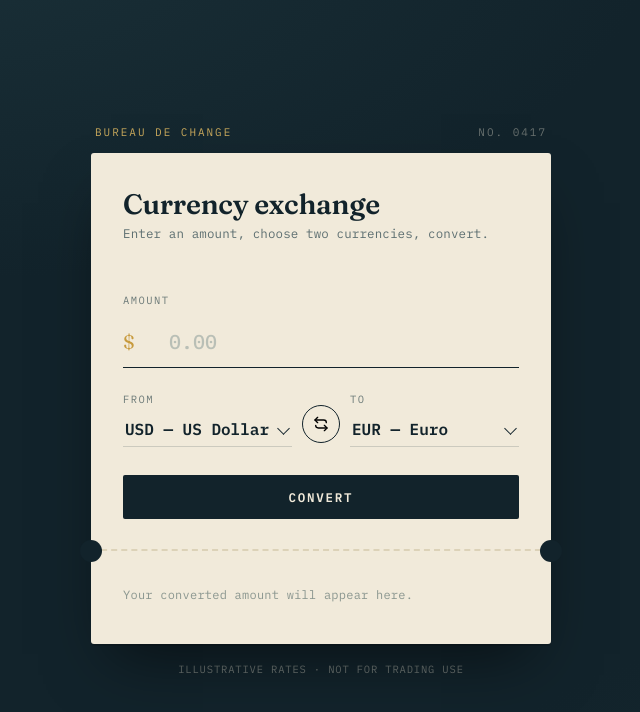
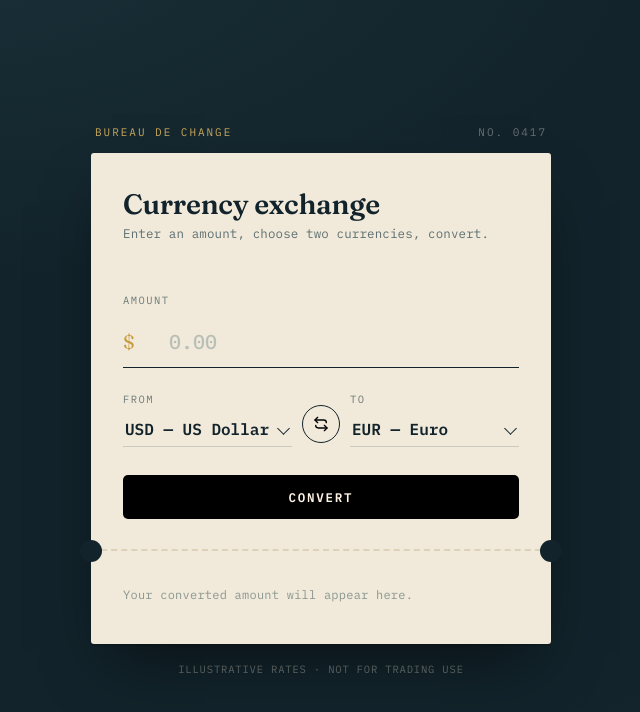
Before and after one commit to GPannu77/Multi-Currency-Converter, a plain HTML site: page index.html in a window 1280 px wide. Shown: the whole page, without its empty margins (319-959 px from the left). Drawn offline with Linux system fonts and the light colour scheme.

Commit message:
style sheet update

```diff
--- a/style.css
+++ b/style.css
@@ -182,9 +182,9 @@ select:focus-visible{ outline: 2px solid var(--brass); outline-offset:3px; }
   margin-top:28px;
   padding:14px;
   border:none;
-  border-radius:2px;
-  background: var(--ink);
-  color: var(--parchment);
+  border-radius:5px;
+  background: black;
+  color: hsl(33, 100%, 95%);
   font-family:'IBM Plex Mono', monospace;
   font-weight:600;
   font-size:12.5px;
```
